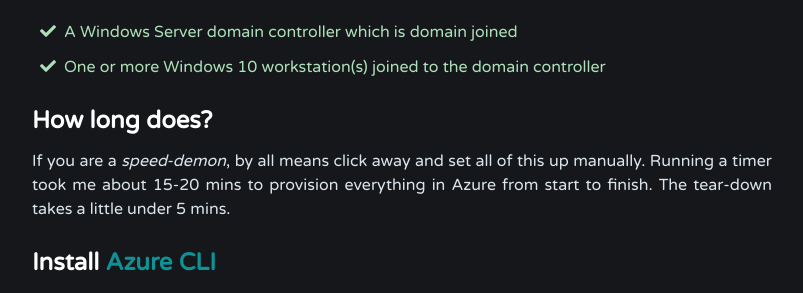
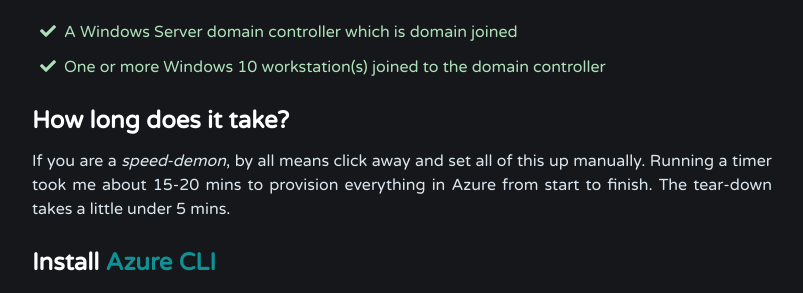
Before and after one commit to aarreza/drewlearnscloud.blog, a Jekyll site: the page built from _posts/2021-04-23-azure-ad-lab-pt1.markdown, in a window 1280 px wide and 900 px high, scrolled down 771 px. Shown: the part 154-447 px from the top of the window, without its empty margins (238-1041 px from the left). Built offline with Jekyll 4.4.1, drawn with Linux system fonts in a browser that asks for light colours.

Commit message:
Edited new post

```diff
--- a/_posts/2021-04-23-azure-ad-lab-pt1.markdown
+++ b/_posts/2021-04-23-azure-ad-lab-pt1.markdown
@@ -27,7 +27,7 @@ We'll be using the following tools for automating our lab:
 - A Windows Server domain controller which is domain joined
 - One or more Windows 10 workstation(s) joined to the domain controller
 
-## **How long does?**
+## **How long does it take?**
 If you are a _speed-demon_, by all means click away and set all of this up manually. Running a timer took me about 15-20 mins to provision everything in Azure from start to finish. The tear-down takes a little under 5 mins.
 
 ## **Install [Azure CLI](https://docs.microsoft.com/en-us/cli/azure/install-azure-cli?view=azure-cli-latest)**
```
